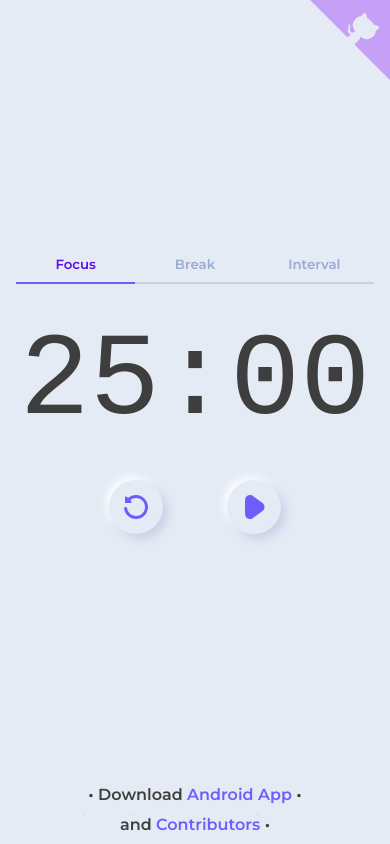
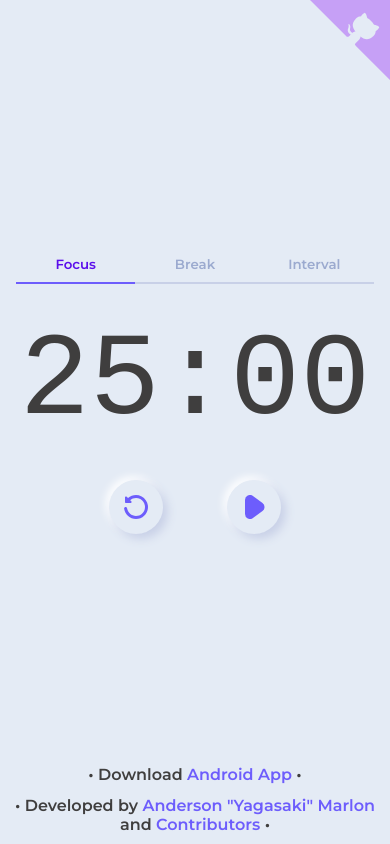
Before and after one commit to Yagasaki7K/app-pomodoro, a React (Vite) app: page / in a window 390 px wide. Built offline with nearby package versions, Linux system fonts and the light colour scheme; a web font is replaced by a local one.

Commit message:
FFix: Responsivity - Mobile - 01-05 18:35

```diff
--- a/src/app.css
+++ b/src/app.css
@@ -158,6 +158,10 @@ body {
   bottom: 30px;
   box-sizing: border-box;
   color: var(--text);
+
+  @media (max-width: 534px) {
+    bottom: 50px;
+  }
 }
 
 .footer {
```
